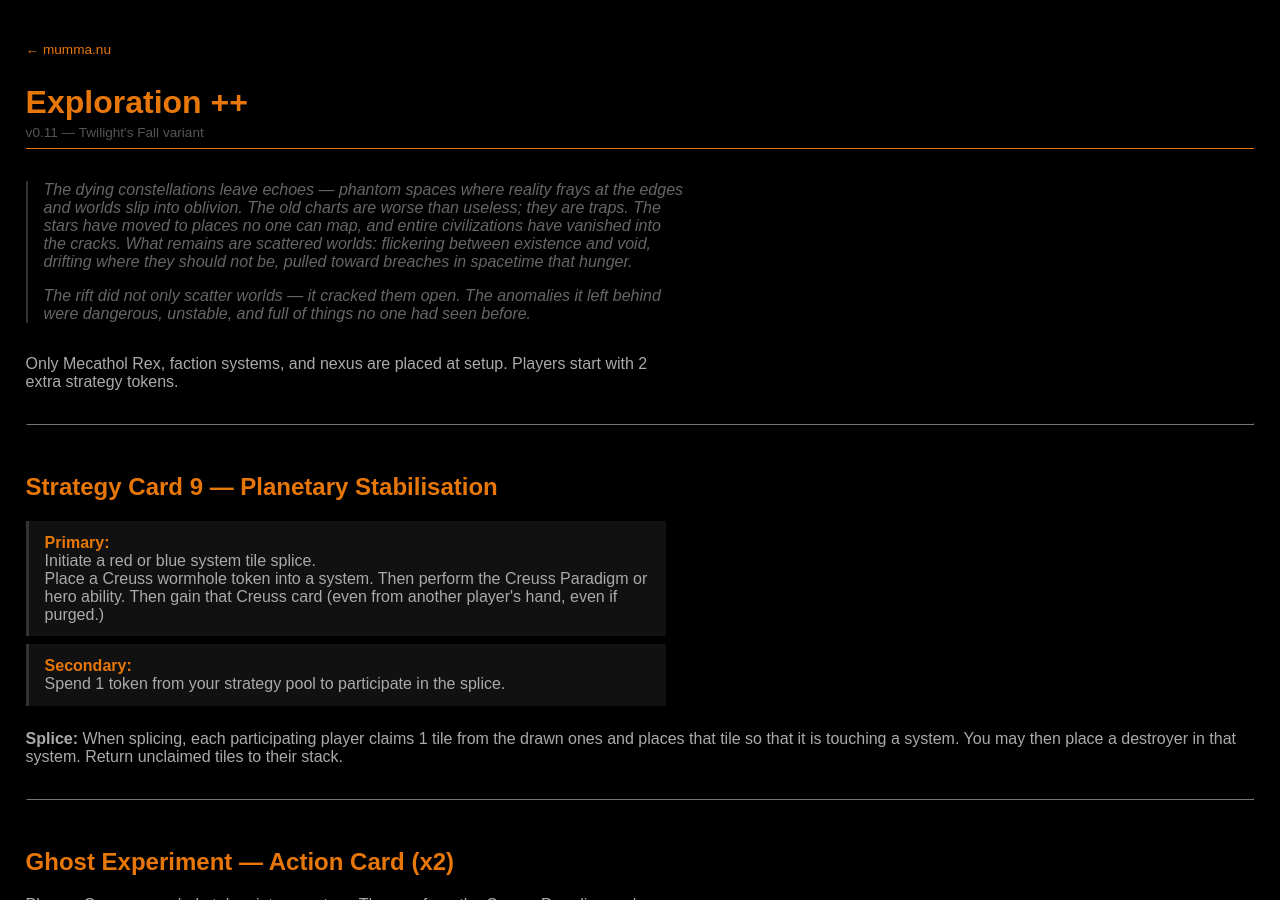
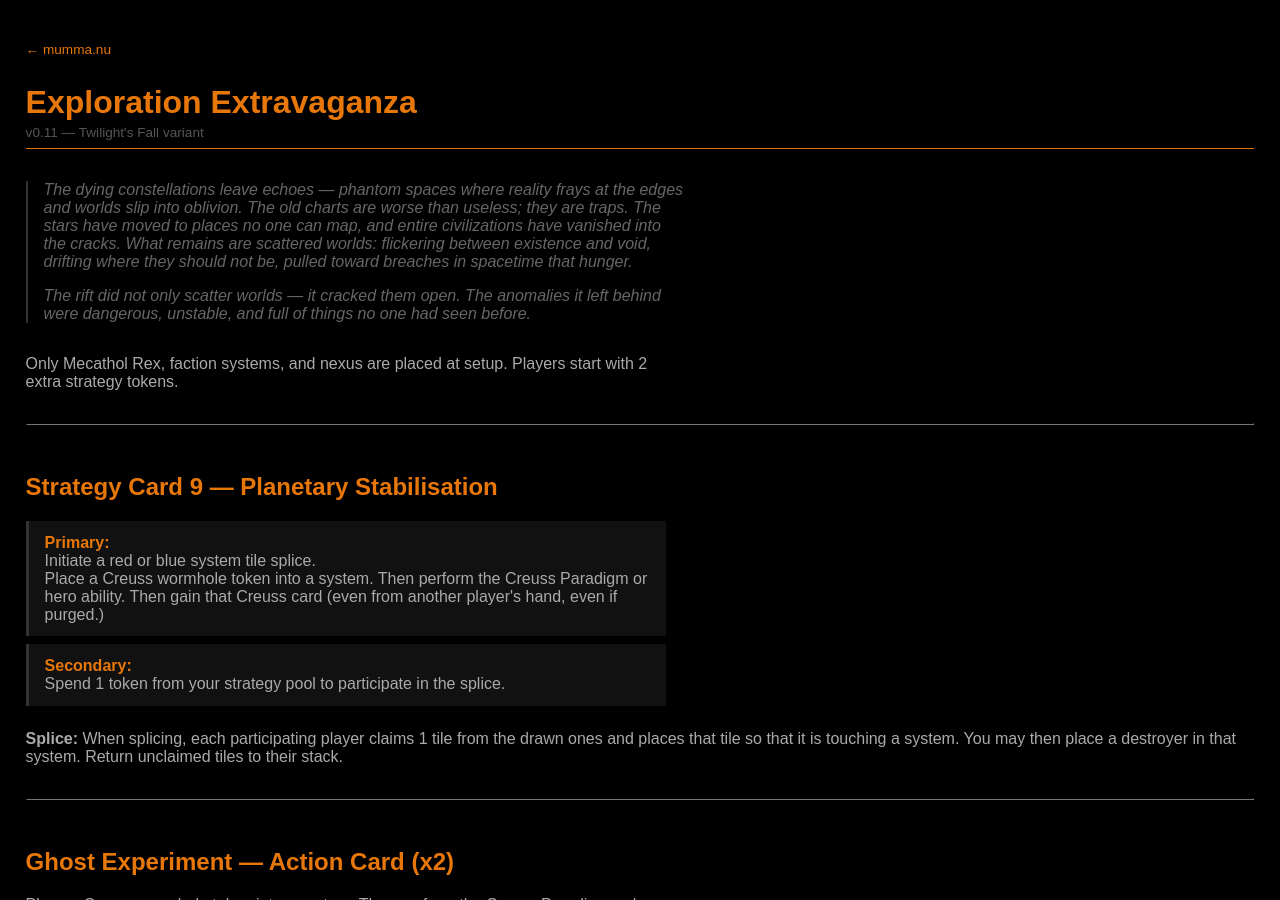
Before and after one commit to paven/paven.github.com, a Jekyll site: the page built from ti4/exploration_extravaganza/index.md, in a window 1280 px wide and 900 px high. Built offline with Jekyll 4.4.1, drawn with Linux system fonts in a browser that asks for light colours.

Commit message:
Rename page title to Exploration Extravaganza

```diff
--- a/ti4/exploration_extravaganza/index.md
+++ b/ti4/exploration_extravaganza/index.md
@@ -1,6 +1,6 @@
 ---
 layout: default
-title: "Exploration ++ 0.11"
+title: "Exploration Extravaganza 0.11"
 permalink: /ti4/exploration_extravaganza/
 ---
 <style>
@@ -40,7 +40,7 @@
 <a class="back" href="/">&larr; mumma.nu</a>
 
 <div class="page-header">
-  <h1>Exploration ++</h1>
+  <h1>Exploration Extravaganza</h1>
   <div class="version">v0.11 — Twilight's Fall variant</div>
 </div>
 
```
